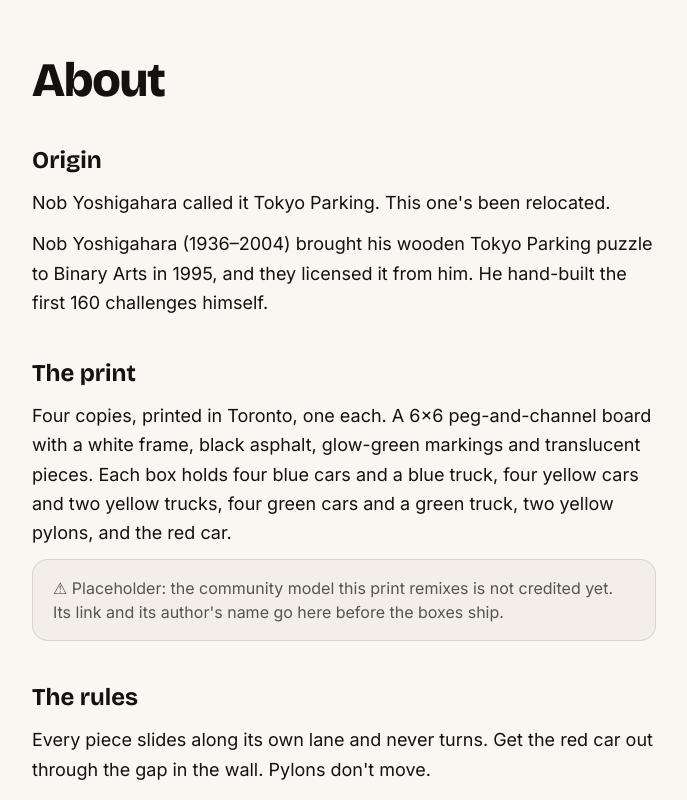
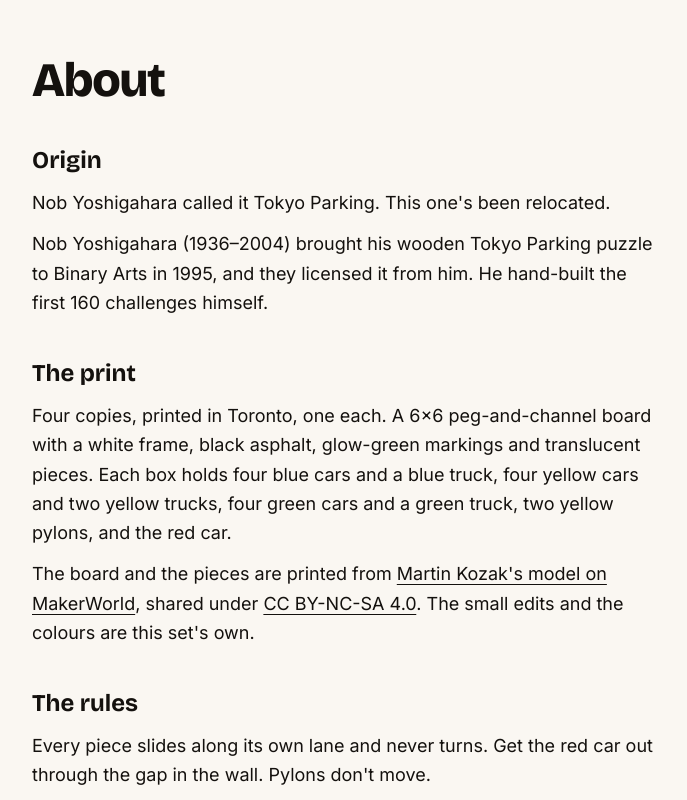
Before and after one commit to martinlaws/toronto-parking, a Next.js app: page /about in a window 1280 px wide. Shown: the top 800 px of the page, without its empty margins (296-983 px from the left). Built offline with nearby package versions, Linux system fonts and the light colour scheme.

Commit message:
about: credit Martin Kozak's MakerWorld model (CC BY-NC-SA 4.0) in place of the placeholder

```diff
--- a/src/app/about/page.tsx
+++ b/src/app/about/page.tsx
@@ -36,8 +36,16 @@
           <p>
             Four copies, printed in Toronto, one each. A 6x6 peg-and-channel board with a white frame, black asphalt, glow-green markings and translucent pieces. Each box holds four blue cars and a blue truck, four yellow cars and two yellow trucks, four green cars and a green truck, two yellow pylons, and the red car.
           </p>
-          <p className="rounded-2xl border border-ink/12 bg-ground-edge/60 px-5 py-4 text-base text-ink/70">
-            ⚠ Placeholder: the community model this print remixes is not credited yet. Its link and its author&apos;s name go here before the boxes ship.
+          <p>
+            The board and the pieces are printed from{" "}
+            <a className="underline underline-offset-4" href="https://makerworld.com/en/models/78940-rush-hour-logical-game-with-cars" rel="noreferrer">
+              Martin Kozak&apos;s model on MakerWorld
+            </a>
+            , shared under{" "}
+            <a className="underline underline-offset-4" href="https://creativecommons.org/licenses/by-nc-sa/4.0/" rel="noreferrer">
+              CC BY-NC-SA 4.0
+            </a>
+            . The small edits and the colours are this set&apos;s own.
           </p>
         </Section>
 
```
Also changed, not shown: 1 other file (tests, documents, lock files or other folders).
